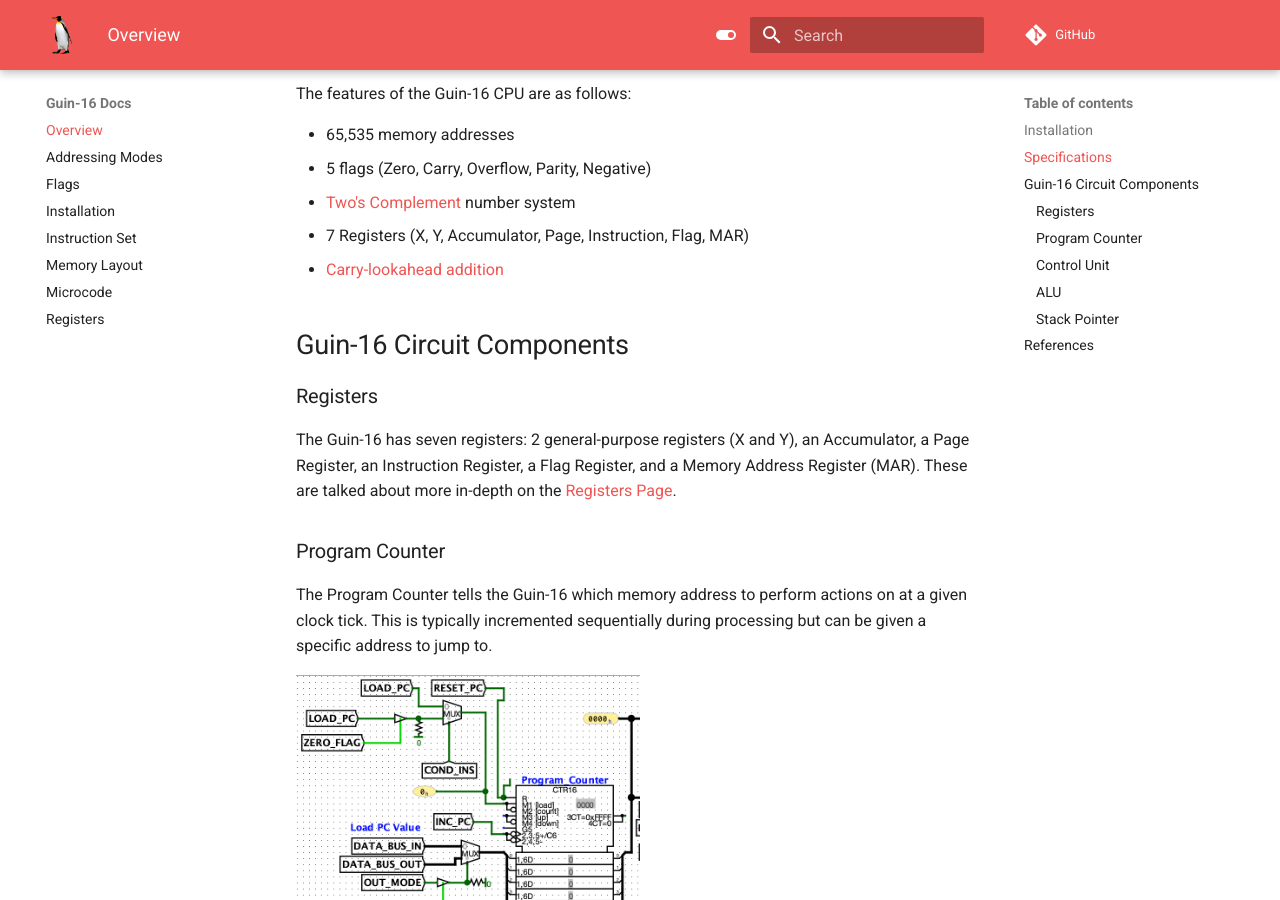
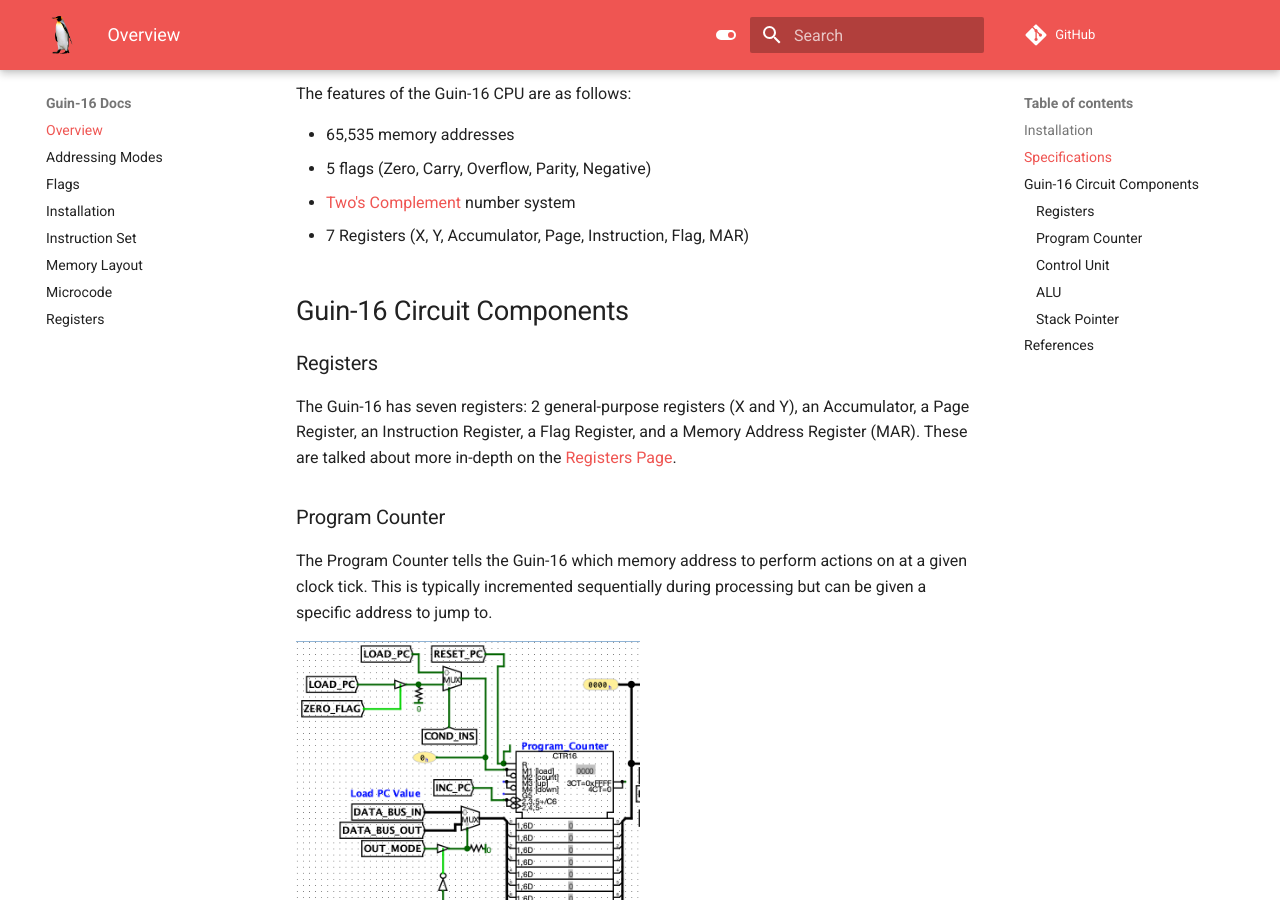
Before and after one commit to shogrenjacob/16-bit-cpu, an MkDocs documentation site: the page built from docs/index.md, in a window 1280 px wide and 900 px high, scrolled down 658 px. Built offline with MkDocs 1.6.1 and Material for MkDocs 9.7.7, drawn with Linux system fonts in a browser that asks for light colours; comment, search, counter and statistics services are not loaded.

Commit message:
Touched up presentation and website

```diff
--- a/docs/index.md
+++ b/docs/index.md
@@ -16,7 +16,6 @@ The features of the Guin-16 CPU are as follows:
 * 5 flags (Zero, Carry, Overflow, Parity, Negative)
 * [Two's Complement](https://en.wikipedia.org/wiki/Two%27s_complement) number system
 * 7 Registers (X, Y, Accumulator, Page, Instruction, Flag, MAR)
-* [Carry-lookahead addition](https://en.wikipedia.org/wiki/Carry-lookahead_adder)
 
 ## Guin-16 Circuit Components
 
```
